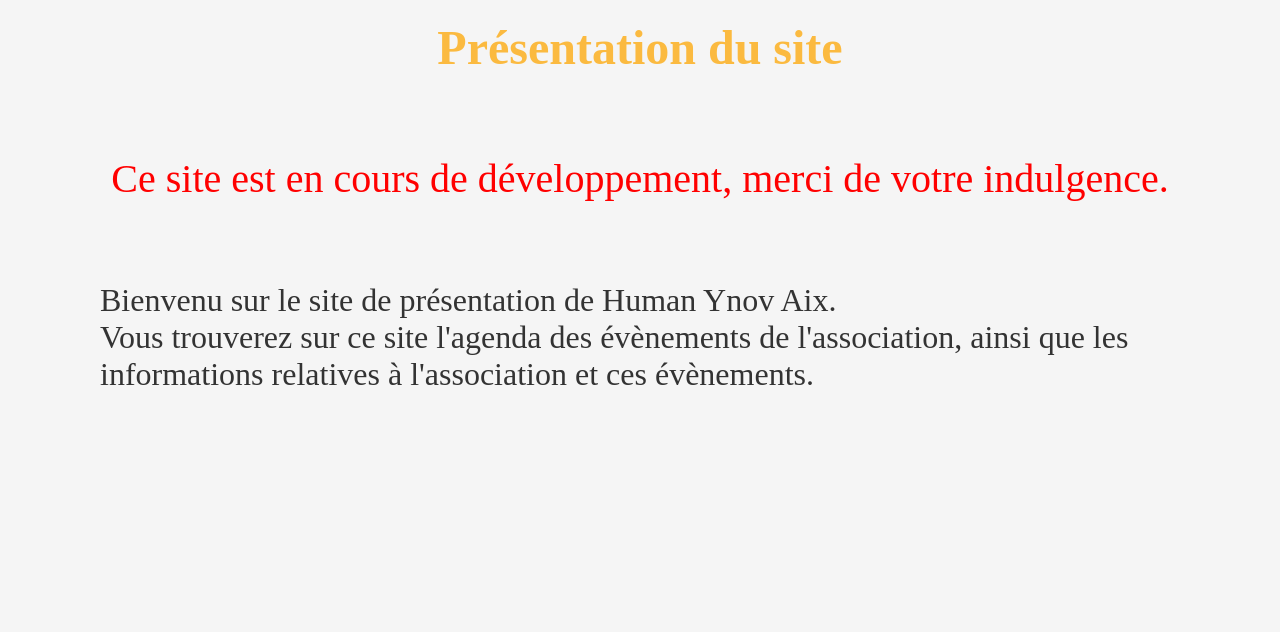
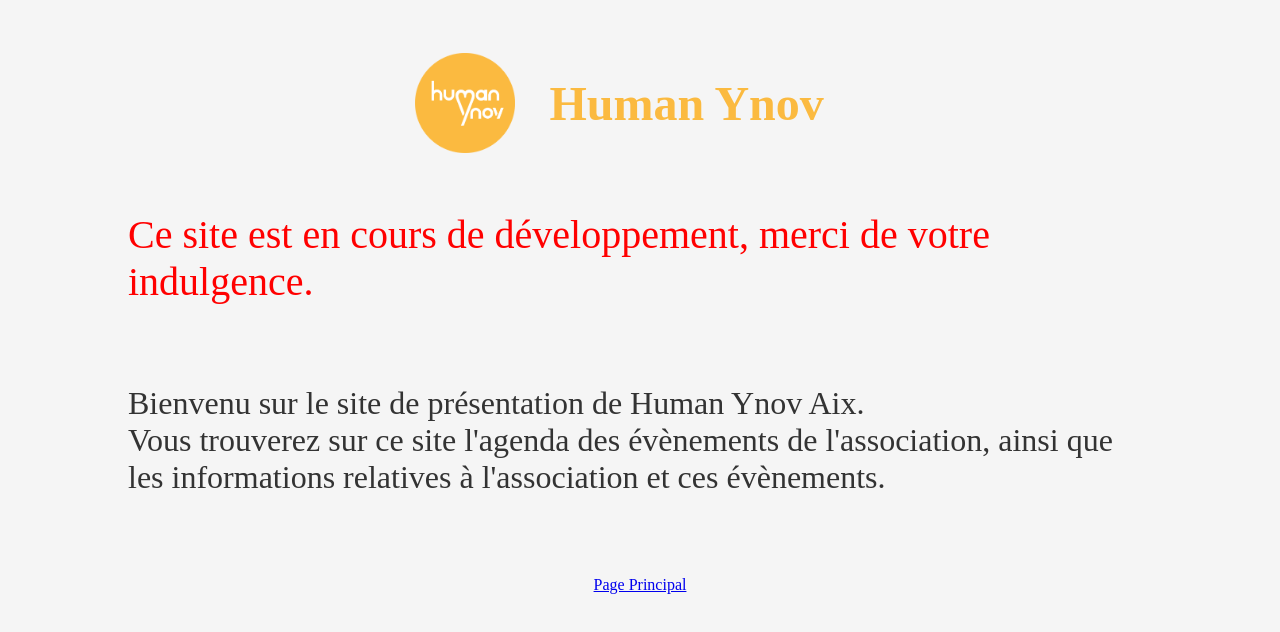
Before and after one commit to BUSTERDAY/Site-HUMAN-Ynov, a website: page public/views/index.html in a window 1280 px wide. Drawn offline with Linux system fonts and the light colour scheme.

Commit message:
mise en place d'un css central + ajout des logos

```diff
--- a/package.json
+++ b/package.json
@@ -6,9 +6,5 @@
     "scripts": {
         "start": "node server.js"
     },
-    "author": "MONFORTE Pierre",
-    "dependencies": {
-        "expres": "^0.0.5",
-        "express": "^4.18.2"
-    }
+    "author": "MONFORTE Pierre"
 }
--- a/public/CSS/index.css
+++ b/public/CSS/index.css
@@ -1,15 +1,5 @@
-*{
-    margin: 0;
-    padding: 0;
-    box-sizing: border-box;
-}
-
-body{
-    background-color: #f5f5f5;
-}
-
 .home{
-    width: 100%;
+    width: 80%;
     height: 100vh;
     display: flex;
     flex-direction: column;
@@ -18,20 +8,27 @@
 
 .home .home_title{
     font-size: 3rem;
-    font-weight: 700;
     color: rgb(251, 186, 64);
-    margin: 20px 40px 80px 40px;
+    margin: 20px 0px 80px 0px;
+    min-width: 450px;
+}
+
+.home .home_title .logo{
+    position: relative;
+    top: 30%;
+    margin-right: 5%;
+    height: 100px;
+    width: 100px;
 }
 
 .home .advert{
     font-size: 2.5rem;
-    font-weight: 500;
     color: red;
-    margin: 00px 40px 80px 40px;
+    margin: 00px 0px 80px 0px;
 }
 
 .home .content{
     font-size: 2rem;
     color: #333;
-    margin: 00px 100px 80px 100px;
+    margin: 00px 0px 80px 0px;
 }
--- /dev/null
+++ b/public/CSS/style.css
@@ -0,0 +1,11 @@
+*{
+    margin: 0;
+    padding: 0;
+    box-sizing: border-box;
+}
+
+body{
+    background-color: #f5f5f5;
+    display: flex;
+    justify-content: center;
+}
--- a/public/views/index.html
+++ b/public/views/index.html
@@ -4,13 +4,18 @@
     <head>
         <meta charset="UTF-8">
         <meta name="viewport" content="width=device-width, initial-scale=1.0">
+        <link rel="stylesheet" href="/CSS/style.css">
         <link rel="stylesheet" href="/CSS/index.css">
+        <link rel="icon" href="/images/LogoPrincipal.png" type="image/icon png">
         <title>Page d'Accueil</title>
     </head>
 
     <body>
         <div class="home">
-            <h1 class="home_title"> Présentation du site </h1>
+            <h1 class="home_title">
+                <img class="logo" src="/images/LogoPrincipal.png" alt="logo">
+                Human Ynov
+            </h1>
 
             <p class="advert">
                 Ce site est en cours de développement, merci de votre indulgence. <br>
@@ -21,6 +26,11 @@
                 Vous trouverez sur ce site l'agenda des évènements de l'association, ainsi que les informations relatives à l'association et ces évènements. <br>
 
             </p>
+
+            <div class="button">
+                <a href="/views/principal.php" class="btn"> Page Principal</a>
+            </div>
+
         </div>
 
     </body>
```
Also changed, not shown: server.js (+6 -3 lines), public/images/LogoEcritBlanc.png (renamed from public/images/LogoHumanYnovBlanc.png), public/images/LogoEcritJaune.png (renamed from public/images/LogoHumanYnovJauneOrangé.png), public/images/LogoEcritNoir.png (renamed from public/images/LogoHumanYnovNoir.png), public/images/LogoFondNoirEcritJaune.png (renamed from public/images/LogoHumanYnovJauneOrangéDarkMode.png), public/images/LogoPrincipal.png (renamed from public/images/LogoHumanYnovFondJauneOrangé.png).
